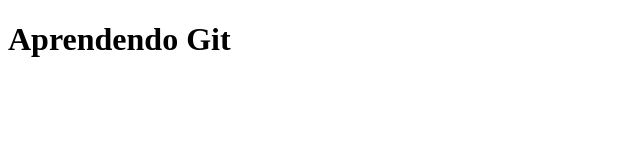
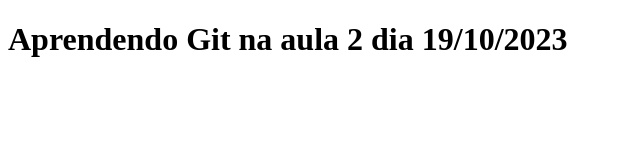
Before and after one commit to JoaoMichelotti/Primeiro_repositorio, a plain HTML site: page index.html in a window 1280 px wide. Shown: the whole page, without its empty margins (0-640 px from the left). Drawn offline with Linux system fonts and the light colour scheme; files that its build step writes are made by us from their sources.

Commit message:
mudei o titulo

```diff
--- a/index.html
+++ b/index.html
@@ -8,7 +8,7 @@
 </head>
 <body>
 
-    <h1>Aprendendo Git</h1>
+    <h1>Aprendendo Git na aula 2 dia 19/10/2023</h1>
 
 
     <script src="js/scripts.js"></script>
```
